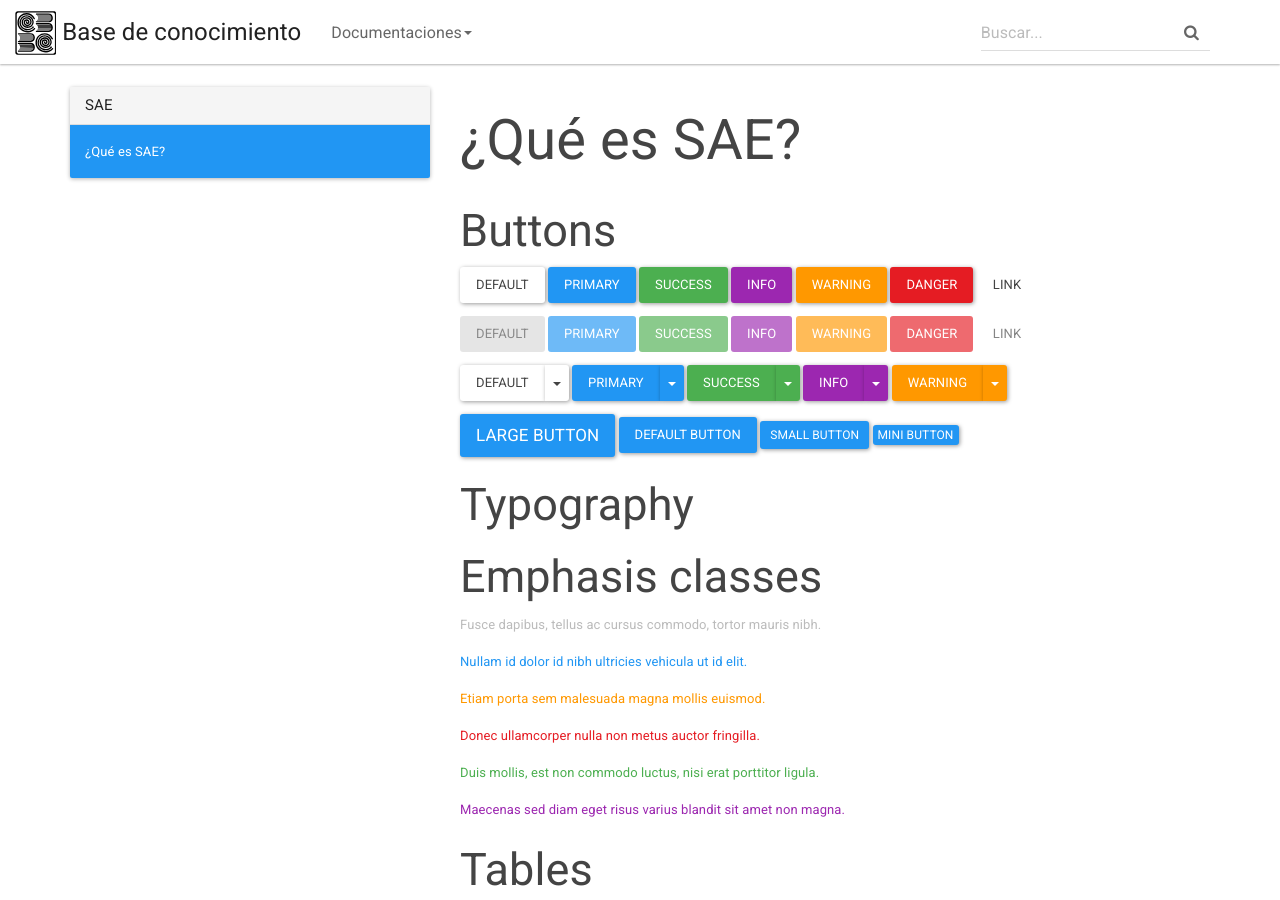
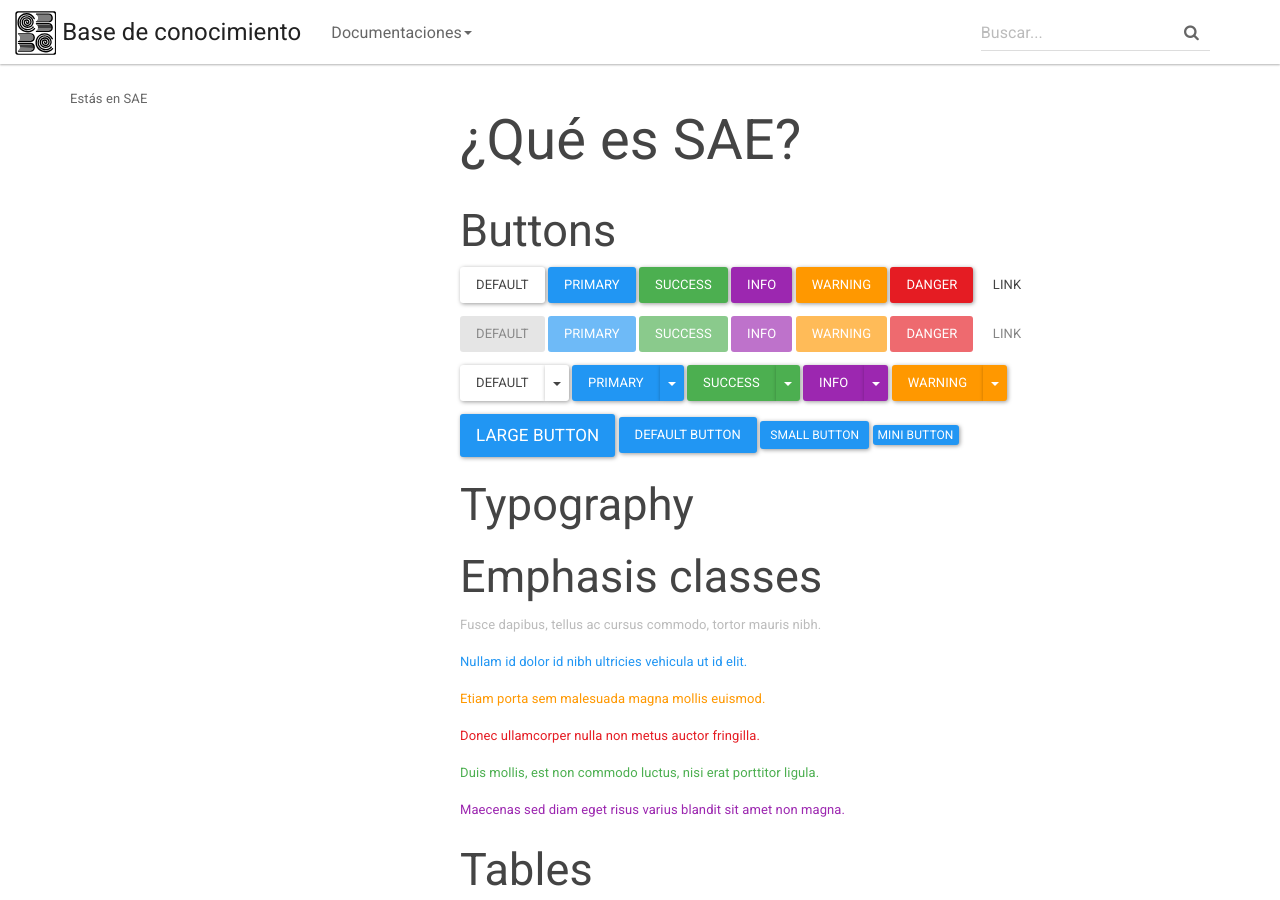
Before and after one commit to CoBachBC/centrodeayuda, a Jekyll site: the page built from docs/_docs/SAE/sae.md, in a window 1280 px wide and 900 px high. Built offline with Jekyll 4.4.1, drawn with Linux system fonts in a browser that asks for light colours.

Commit message:
Update docs_nav.html

```diff
--- a/docs/_includes/docs_nav.html
+++ b/docs/_includes/docs_nav.html
@@ -1,7 +1,12 @@
 <div class="panel-group" id="accordion" role="tablist" aria-multiselectable="true">
 
   {% if page.docu == "sae" %}
-    {% for section in site.data.sae %}
+    Estás en SAE
+  {% else page.docu == "sirhan" %}
+    Estás en SIRHAN
+  {% endif %}
+
+    {% for section in site.data.sirhan %}
       <div class="panel panel-default">
         <div class="panel-heading">
           <h4 class="panel-title">
@@ -29,36 +34,4 @@
       </div>
     {% endfor %}
 
-  {% else page.docu == "sirhan" %}
-    {% for section in site.data.sirhan %}
-      <div class="panel panel-default">
-        <div class="panel-heading">
-          <h4 class="panel-title">
-            <a role="button" data-toggle="collapse" data-parent="#accordion" href="#collapse-{{forloop.index}}" aria-expanded="false" aria-controls="collapse-{{forloop.index}}">
-              {{ section.title }}
-            </a>
-          </h4>
-        </div>
-        {% assign collapsed = true %}
-        {% for item in section.docs %}
-          {% assign item_url = item | prepend:"/docs/" | append:"/" %}
-          {% if item_url == page.url %}
-            {% assign collapsed = false %}
-          {% endif %}
-        {% endfor %}
-        <div class="panel-collapse{% if collapsed %} collapse{% endif %}" id="collapse-{{forloop.index}}" role="tabpanel" aria-label="Side Navigation">
-          <div class="list-group">
-            {% for item in section.docs %}
-              {% assign item_url = item | prepend:"/docs/" | append:"/" %}
-              {% assign p = site.docs | where:"url", item_url | first %}
-              <a class="list-group-item {% if item_url == page.url %}active{% endif %}" href="{{ p.url  | relative_url }}">{{ p.title }}</a>
-            {% endfor %}
-          </div>
-        </div>
-      </div>
-    {% endfor %}
-  {% endif %}
-
-
-
 </div>
```
